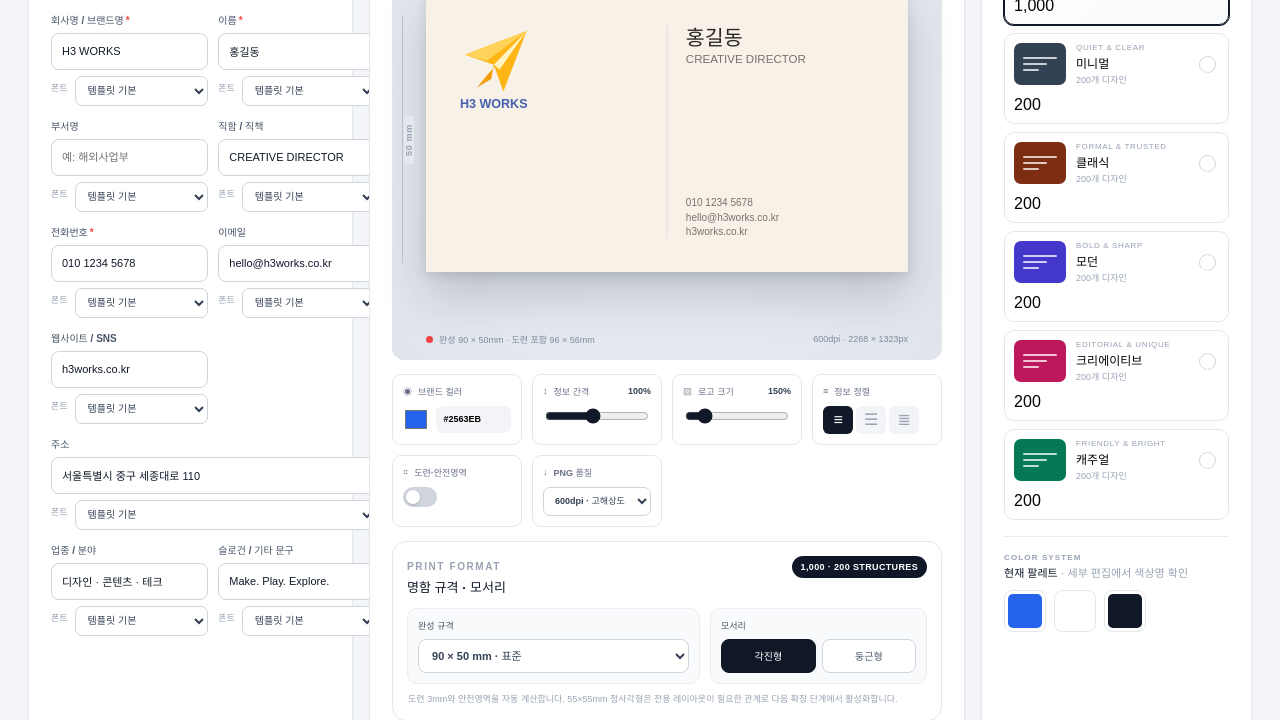
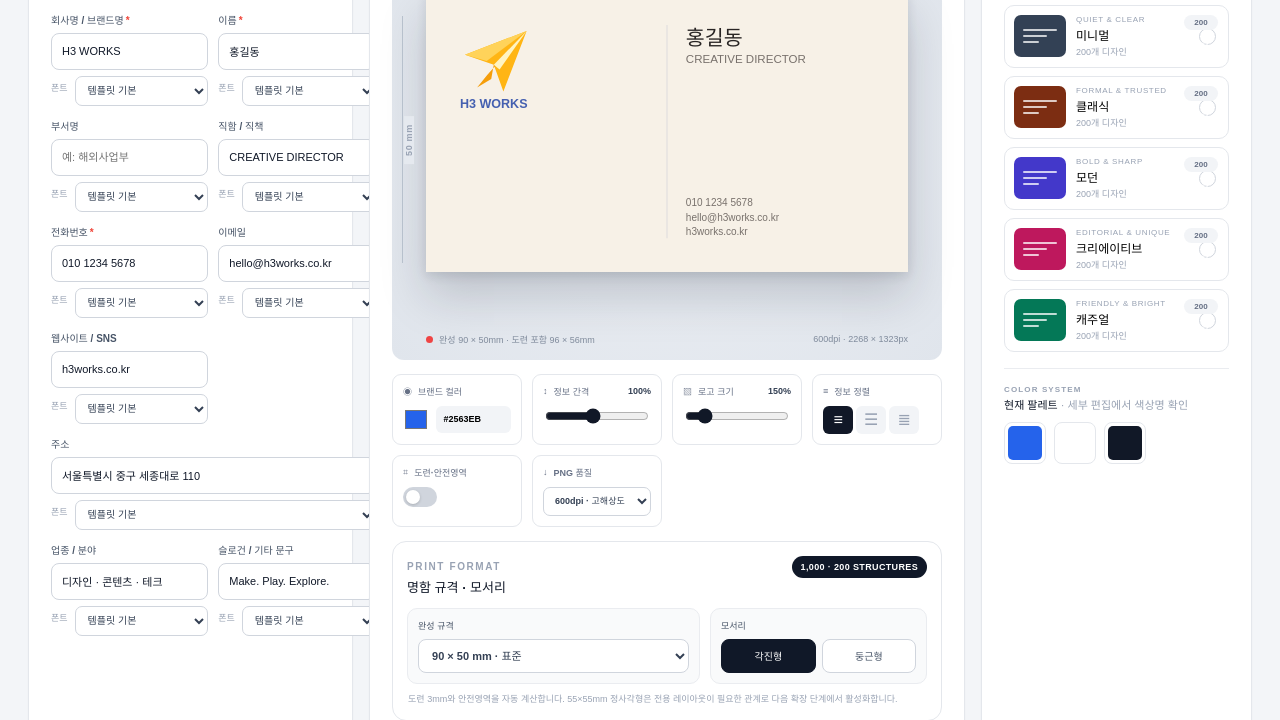
Before and after one commit to H3LUV/cardcraft, a website: page public/index.html in a window 1280 px wide. Shown: the part 514-1234 px from the top of the page. Drawn offline with Linux system fonts and the light colour scheme; no server answers; a web font is replaced by a local one.

Commit message:
Show matching style catalog counts on both faces

```diff
--- a/public/v12.4-style-parity.css
+++ b/public/v12.4-style-parity.css
@@ -1,2 +1,2 @@
 /* Cardcraft V12.4 — one style-selection flow for both faces */
-#cc13BackStylePanel.cc-v124-parity-hidden{display:none!important}.styles-panel .panel-heading h2{transition:color .15s ease}.cc-v124-back-style .style-card[data-style="all"]{border-color:#7c3aed;background:linear-gradient(135deg,#faf5ff,#fff)}.cc-v124-back-style .style-card[data-style="all"] .style-swatch{background:#7c3aed!important}.cc-v124-back-style .style-card[data-style="all"] .style-copy small{color:#7c3aed}.cc-v124-back-style .style-card[data-style="all"].selected{box-shadow:0 0 0 2px rgba(124,58,237,.12)}
+#cc13BackStylePanel.cc-v124-parity-hidden{display:none!important}.styles-panel .panel-heading h2{transition:color .15s ease}.cc-v124-back-style .style-card[data-style="all"]{border-color:#7c3aed;background:linear-gradient(135deg,#faf5ff,#fff)}.cc-v124-back-style .style-card[data-style="all"] .style-swatch{background:#7c3aed!important}.cc-v124-back-style .style-card[data-style="all"] .style-copy small{color:#7c3aed}.cc-v124-back-style .style-card[data-style="all"].selected{box-shadow:0 0 0 2px rgba(124,58,237,.12)}.style-card{position:relative}.cc-v124-style-count{position:absolute;right:10px;top:9px;min-width:34px;padding:3px 7px;border-radius:999px;background:#f2f4f7;color:#667085;font-size:8px;font-weight:900;text-align:center}.style-card.selected .cc-v124-style-count{background:rgba(255,255,255,.78);color:#344054}.cc-v124-back-style .style-card[data-style="all"] .cc-v124-style-count{background:#ede9fe;color:#6d28d9}
```
